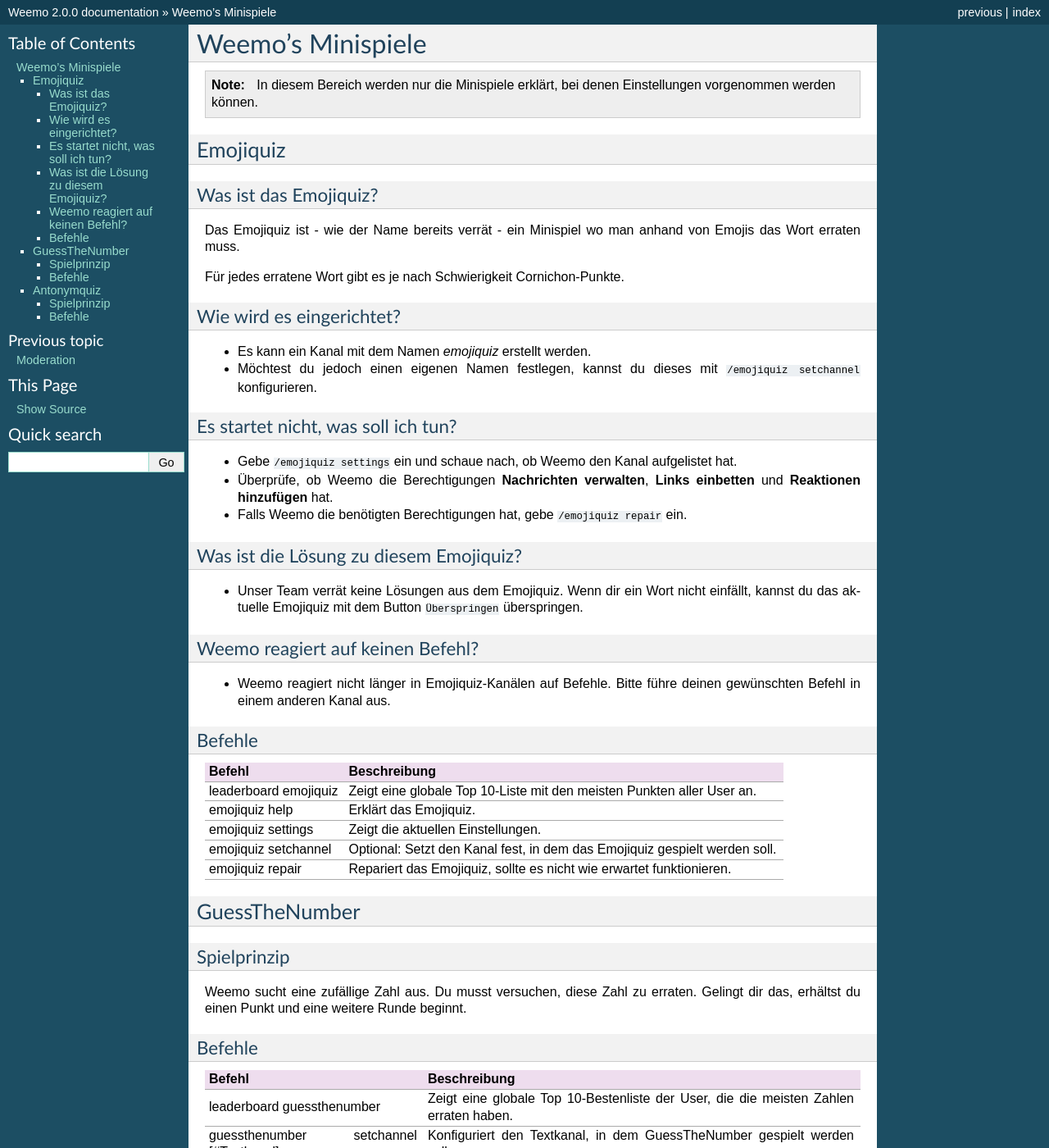
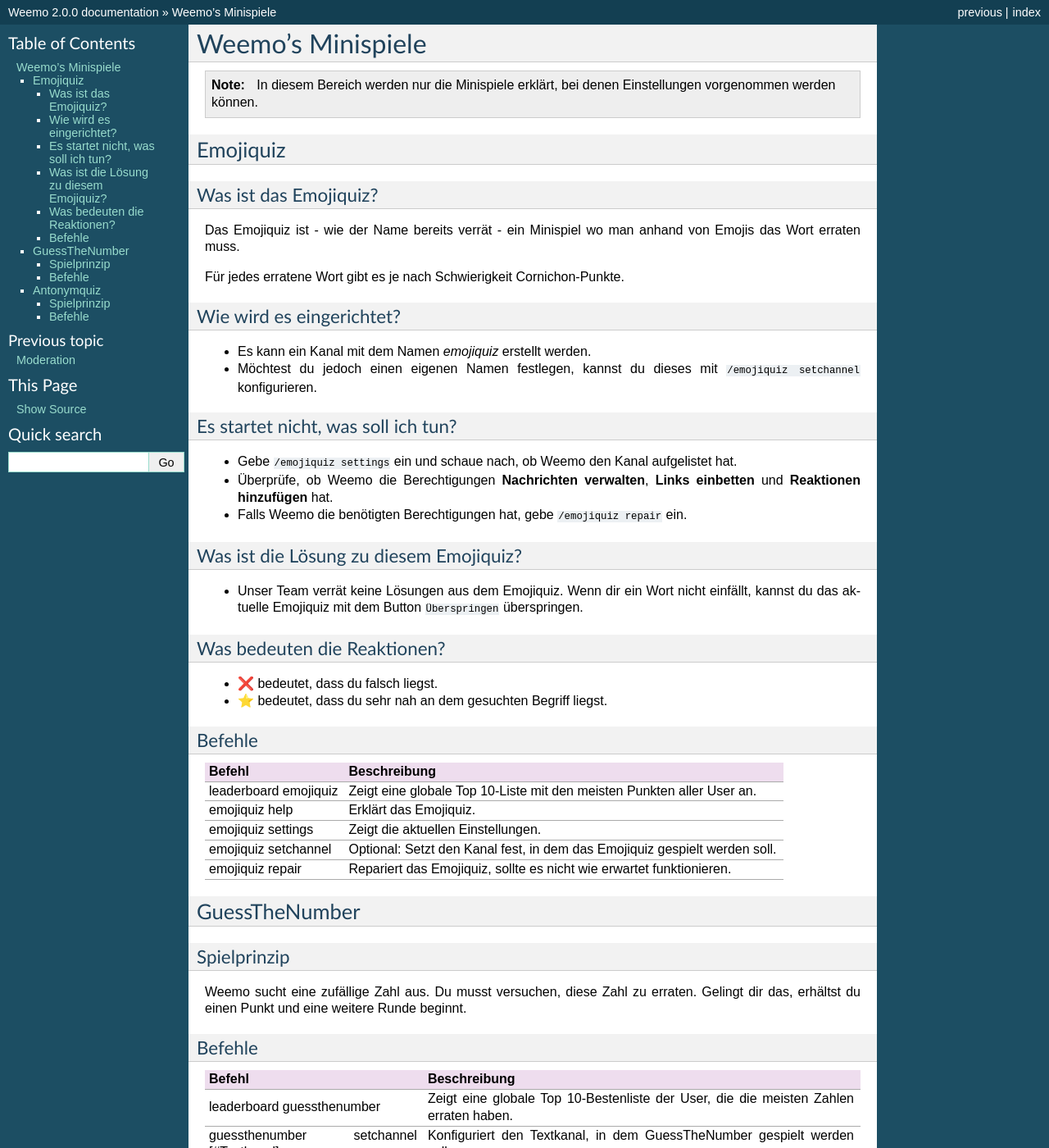
Before and after one commit to niborus/weemo-doc, a Sphinx documentation site: the page built from docs/weemo-spezial.rst, in a window 1280 px wide and 1400 px high. Shown: the whole window at 82% size. Built offline with Sphinx 7.4.7, drawn with Linux system fonts in a browser that asks for light colours.

Commit message:
Update weemo-spezial.rst

```diff
--- a/docs/weemo-spezial.rst
+++ b/docs/weemo-spezial.rst
@@ -33,9 +33,10 @@ Was ist die Lösung zu diesem Emojiquiz?
 ^^^^^^^^^^^^^^^^^^^^^^^^^^^^^^^^^^^
 - Unser Team verrät keine Lösungen aus dem Emojiquiz. Wenn dir ein Wort nicht einfällt, kannst du das aktuelle Emojiquiz mit dem Button ``Überspringen`` überspringen.
 
-Weemo reagiert auf keinen Befehl?
+Was bedeuten die Reaktionen?
 ^^^^^^^^^^^^^^^^^^^^^^^^^^^^^^^^^^^
-- Weemo reagiert nicht länger in Emojiquiz-Kanälen auf Befehle. Bitte führe deinen gewünschten Befehl in einem anderen Kanal aus.
+- ❌ bedeutet, dass du falsch liegst.
+- ⭐ bedeutet, dass du sehr nah an dem gesuchten Begriff liegst.
 
 .. _emojiquiz_befehle:
 
```
